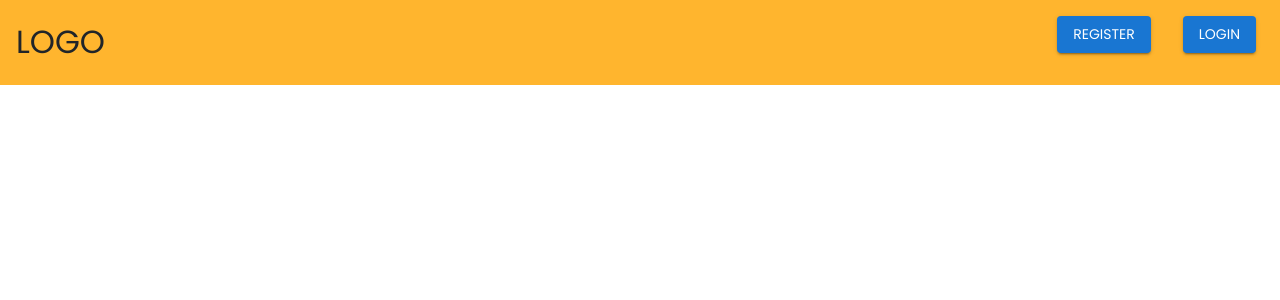
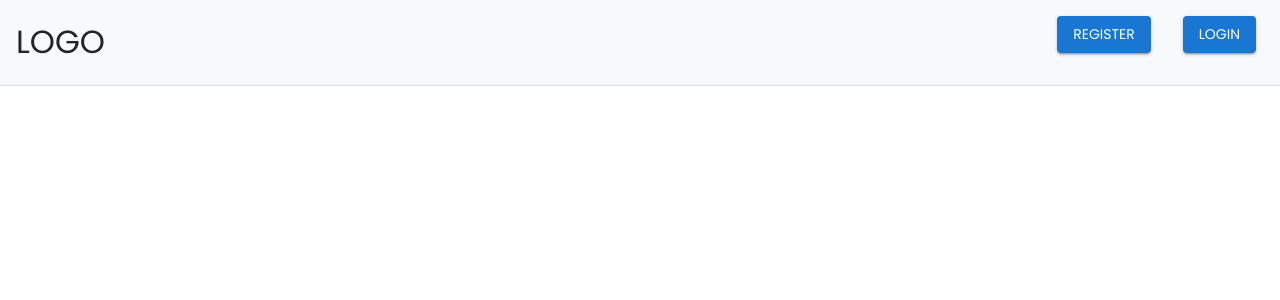
Before and after one commit to Pranil-Meherkar/React-starter-kit, a React (Create React App) app: page / in a window 1280 px wide. Shown: the top 300 px of the page. Built offline with nearby package versions, Linux system fonts and the light colour scheme.

Commit message:
updated navbar styles

```diff
--- a/src/components/forms/Formik.css
+++ b/src/components/forms/Formik.css
@@ -37,9 +37,9 @@ label svg{
     margin-top: -20px;
 }
 .form-control{
-    margin-left: 30px;
-    border: 0;
-    background-color: #fff0;
+    /* margin-left: 30px; */
+    /* border: 0;
+    background-color: #fff0; */
 }
 
 ::-webkit-scrollbar{
--- a/src/components/shared/Navbar/Navbar.css
+++ b/src/components/shared/Navbar/Navbar.css
@@ -14,8 +14,7 @@
     gap: 2rem;
     justify-content: space-between;
     padding: 0 1rem;
-    background-color: #FFB52E;
-
+    border-bottom: 1px solid #ddd;
 }
 .nav ul{
     display: flex;
--- a/src/components/shared/Navbar/Navbar.jsx
+++ b/src/components/shared/Navbar/Navbar.jsx
@@ -3,6 +3,7 @@ import React, {useState} from "react";
 const customStyles = {
   paddingLeft: "30px",
   fontSize: "1.1rem",
+  borderBottom: "1px solid #ddd"
 };
 
 const Navbar = ({ username, openModal, setOpenModal}) => {
--- a/src/components/shared/Navbar/NavbarLogin.js
+++ b/src/components/shared/Navbar/NavbarLogin.js
@@ -37,7 +37,7 @@ localStorage.getItem('token') && setIsLogin(true)
   return (
     <>
       <div className='nav-main'>
-        <nav className='nav'>
+        <nav className='nav bg-light'>
           <div className='logo'>LOGO</div>
           <ul>
 
```
